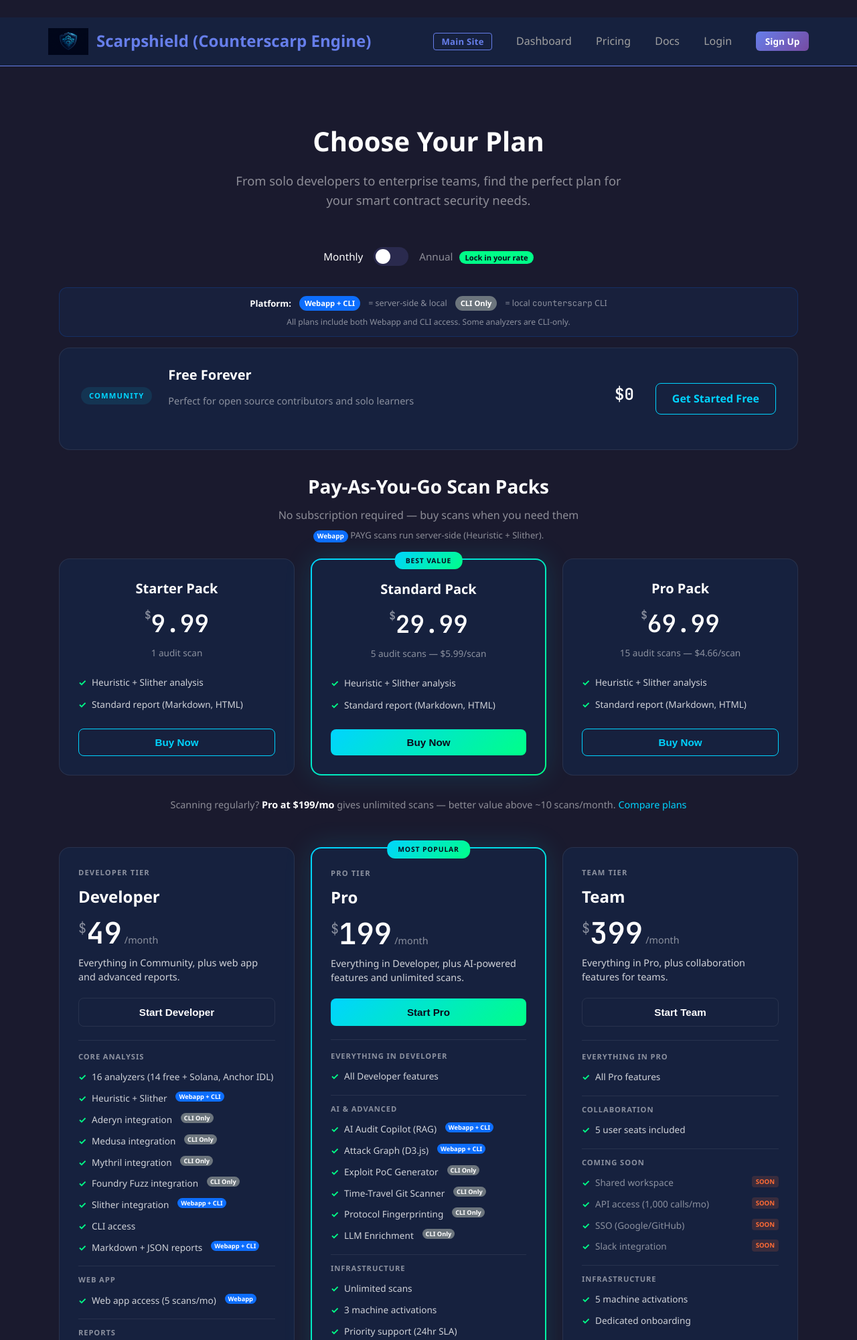
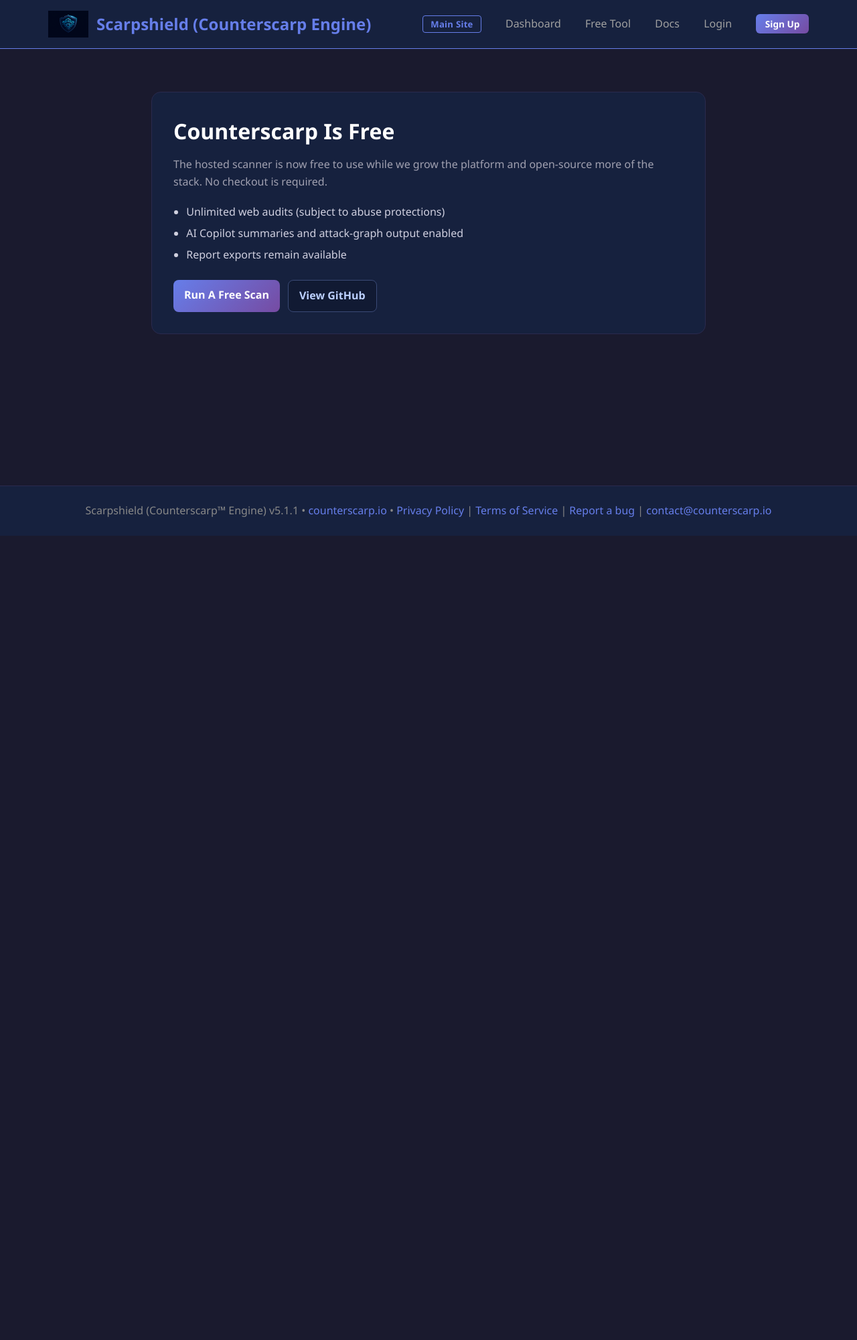
Before and after one commit to RunTimeAdmin/counterscarp, a FastAPI app: page /pricing in a window 1280 px wide. Shown: the top 2001 px of the page at 67% size. After the commit the page ends 800 px from the top, so only its background shows below. Run offline with FastAPI, Linux system fonts and the light colour scheme; some libraries are stand-ins or nearby versions.

Commit message:
feat: switch hosted app to free-mode access
Make the web app operate in free mode by removing checkout/credit gating from hosted scans, routing pricing to a free-tool page, and disabling Stripe webhook processing when free mode is enabled. This aligns product behavior and UI messaging with the public free rollout.

Co-authored-by: Cursor <cursoragent@cursor.com>

```diff
--- a/webapp/main.py
+++ b/webapp/main.py
@@ -35,6 +35,7 @@ from webapp.auth import auth_router, admin_router, get_current_user, get_license
 from webapp.user_manager import user_manager
 from webapp.config import (
     BASE_DIR,
+    FREE_TOOL_MODE,
     MAX_FILE_SIZE,
     RESULTS_DIR,
     TEMPLATES_DIR,
@@ -209,6 +210,17 @@ app.mount("/static", StaticFiles(directory=str(Path(__file__).parent / "static")
 
 # Templates
 templates = Jinja2Templates(directory=str(TEMPLATES_DIR))
+templates.env.globals["app_version"] = app.version
+templates.env.globals["free_tool_mode"] = FREE_TOOL_MODE
+templates.env.globals[
+    "bug_report_url"
+] = "https://github.com/RunTimeAdmin/counterscarp/issues/new?template=bug_report.md"
+
+
+@app.get("/version")
+async def version() -> JSONResponse:
+    """Return the running app version for deploy verification."""
+    return JSONResponse({"app": app.title, "version": app.version})
 
 
 def ensure_directories():
@@ -683,21 +695,12 @@ async def results(request: Request, audit_id: str = Depends(validate_audit_id)):
 
 @app.get("/pricing")
 async def pricing_page(request: Request):
-    """Render the pricing / upgrade page."""
-    current_user = get_current_user(request)
-    scan_credits = 0
-    if current_user:
-        from webapp.user_manager import user_manager as _um
-        scan_credits = _um.get_scan_credits(current_user["id"])
+    """Render free-mode access information."""
     return templates.TemplateResponse(
-        request, "pricing.html",
+        request, "free.html",
         context={
-            "current_user": current_user,
-            "stripe_key": STRIPE_PUBLISHABLE_KEY,
-            "products": PRODUCTS,
-            "payg_packs": PAYG_PACKS,
-            "scan_credits": scan_credits,
-            "csrf_token": generate_csrf_token(request),
+            "current_user": get_current_user(request),
+            "free_tool_mode": FREE_TOOL_MODE,
             **_get_grace_period_context(request),
         },
     )
@@ -1081,6 +1084,8 @@ async def dashboard_page(request: Request):
 @app.post("/checkout/create-session")
 async def create_checkout(request: Request):
     """Create a Stripe Checkout Session and redirect."""
+    if FREE_TOOL_MODE:
+        return RedirectResponse(url="/pricing", status_code=303)
     form = await request.form()
     session_token = request.session.get("_csrf_token")
     if session_token:
@@ -1103,6 +1108,8 @@ async def create_checkout(request: Request):
 @app.get("/checkout/success")
 async def checkout_success(request: Request):
     """Show the checkout success page with the license key."""
+    if FREE_TOOL_MODE:
+        return RedirectResponse(url="/pricing", status_code=303)
     session_id = request.query_params.get("session_id", "")
     license_info = get_session_license_key(session_id)
 
@@ -1151,6 +1158,8 @@ async def checkout_success(request: Request):
 @app.post("/payg/checkout")
 async def payg_checkout(request: Request):
     """Initiate Stripe checkout for a PAYG credit pack."""
+    if FREE_TOOL_MODE:
+        return RedirectResponse(url="/pricing", status_code=303)
     form = await request.form()
     session_token = request.session.get("_csrf_token")
     if session_token:
@@ -1198,6 +1207,8 @@ async def payg_checkout(request: Request):
 @app.get("/payg/success")
 async def payg_success(request: Request):
     """Post-purchase confirmation page for PAYG credit packs."""
+    if FREE_TOOL_MODE:
+        return RedirectResponse(url="/pricing", status_code=303)
     current_user = get_current_user(request)
     if not current_user:
         return RedirectResponse("/auth/login", status_code=303)
@@ -1237,6 +1248,9 @@ async def stripe_webhook(request: Request):
     # - customer.subscription.updated: Tier/interval change, updates license
     # - customer.subscription.resumed: Paused subscription resumed, un-revokes license
     """
+    if FREE_TOOL_MODE:
+        return JSONResponse({"status": "ignored", "reason": "free_mode"})
+
     ip = request.client.host if request.client else "unknown"
 
     if not _stripe_webhook_limiter.is_allowed(ip):
--- a/webapp/templates/base.html
+++ b/webapp/templates/base.html
@@ -16,7 +16,7 @@
             <nav>
                 <a href="https://counterscarp.io" class="nav-main-site">Main Site</a>
                 <a href="/">Dashboard</a>
-                <a href="/pricing">Pricing</a>
+                <a href="/pricing">Free Tool</a>
                 {% if current_user %}
                 <a href="/dashboard">My Audits</a>
                 <a href="/settings">Settings</a>
@@ -32,7 +32,7 @@
             </nav>
         </div>
     </header>
-    {% if grace_period_active %}
+    {% if grace_period_active and not free_tool_mode %}
     <div class="grace-period-banner" style="background:#f59e0b;color:#000;text-align:center;padding:0.75rem;font-weight:500;">
         &#9888; Your license expires in {{ grace_days_remaining }} day(s).
         <a href="/pricing" style="color:#000;text-decoration:underline;font-weight:700;">Renew now</a> to avoid interruption.
@@ -43,7 +43,14 @@
         {% block content %}{% endblock %}
     </main>
     <footer>
-        <p>Scarpshield (Counterscarp Engine) &bull; <a href="https://counterscarp.io">counterscarp.io</a> &bull; <a href="/privacy">Privacy Policy</a> | <a href="/terms">Terms of Service</a> | <a href="mailto:contact@counterscarp.io">contact@counterscarp.io</a></p>
+        <p>
+            Scarpshield (Counterscarp&#8482; Engine) v{{ app_version }}
+            &bull; <a href="https://counterscarp.io">counterscarp.io</a>
+            &bull; <a href="/privacy">Privacy Policy</a> |
+            <a href="/terms">Terms of Service</a> |
+            <a href="{{ bug_report_url }}" target="_blank" rel="noopener noreferrer">Report a bug</a> |
+            <a href="mailto:contact@counterscarp.io">contact@counterscarp.io</a>
+        </p>
     </footer>
 </body>
 </html>
--- /dev/null
+++ b/webapp/templates/free.html
@@ -0,0 +1,77 @@
+{% extends "base.html" %}
+
+{% block title %}Free Tool - Counterscarp Engine{% endblock %}
+
+{% block content %}
+<style>
+    .free-container {
+        max-width: 860px;
+        margin: 2rem auto;
+        padding: 0 1rem;
+    }
+    .free-card {
+        background: #16213e;
+        border: 1px solid #2a2a4e;
+        border-radius: 14px;
+        padding: 2rem;
+    }
+    .free-card h1 {
+        color: #fff;
+        font-size: 2rem;
+        margin-bottom: 0.75rem;
+    }
+    .free-card p {
+        color: #a0a0b0;
+        line-height: 1.6;
+    }
+    .free-list {
+        margin: 1.25rem 0 1.5rem;
+        padding-left: 1.2rem;
+        color: #d0d0e0;
+    }
+    .free-list li {
+        margin: 0.4rem 0;
+    }
+    .free-actions {
+        display: flex;
+        gap: 0.75rem;
+        flex-wrap: wrap;
+        margin-top: 1rem;
+    }
+    .free-btn {
+        display: inline-block;
+        padding: 0.65rem 1rem;
+        border-radius: 8px;
+        text-decoration: none;
+        font-weight: 600;
+    }
+    .free-btn.primary {
+        background: linear-gradient(135deg, #667eea, #764ba2);
+        color: #fff;
+    }
+    .free-btn.secondary {
+        border: 1px solid #3a4a76;
+        color: #bcd0ff;
+        background: #111a33;
+    }
+</style>
+
+<div class="free-container">
+    <div class="free-card">
+        <h1>Counterscarp Is Free</h1>
+        <p>
+            The hosted scanner is now free to use while we grow the platform and open-source more of the stack.
+            No checkout is required.
+        </p>
+        <ul class="free-list">
+            <li>Unlimited web audits (subject to abuse protections)</li>
+            <li>AI Copilot summaries and attack-graph output enabled</li>
+            <li>Report exports remain available</li>
+        </ul>
+        <div class="free-actions">
+            <a href="/" class="free-btn primary">Run A Free Scan</a>
+            <a href="https://github.com/RunTimeAdmin/counterscarp" class="free-btn secondary" target="_blank" rel="noopener noreferrer">View GitHub</a>
+        </div>
+    </div>
+</div>
+{% endblock %}
```
Also changed, not shown: webapp/config.py (+7 -5 lines), webapp/routes/audit.py (+4 -85 lines), webapp/templates/dashboard.html (+0 -10 lines), webapp/templates/upload.html (+14 -14 lines), webapp/worker.py (+4 -14 lines).
